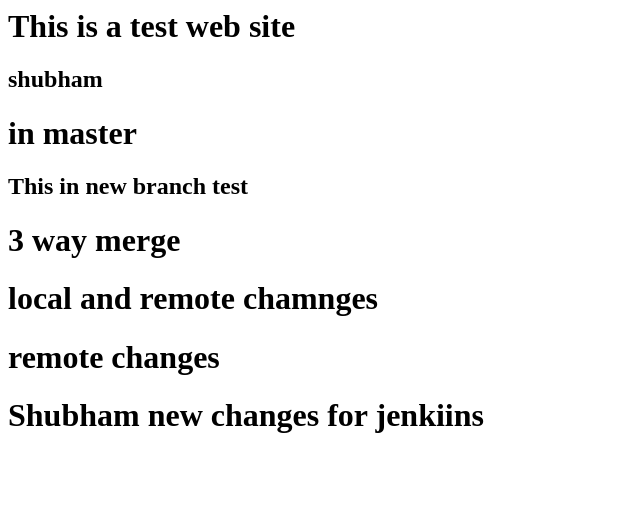
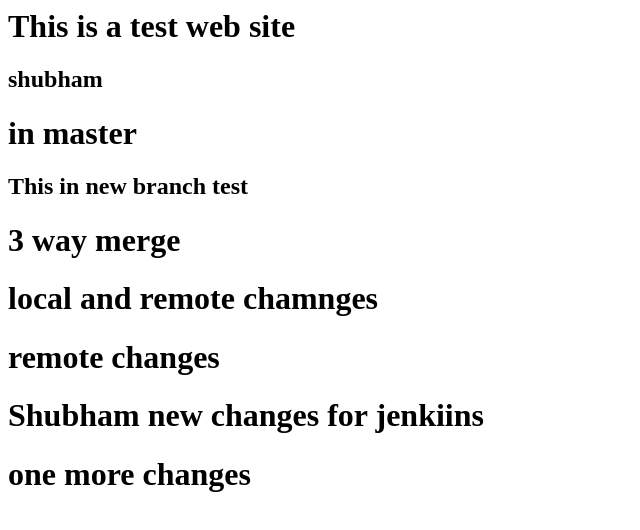
Before and after one commit to shubham0705/webtest, a plain HTML site: page index.html in a window 1280 px wide. Shown: the whole page, without its empty margins (0-640 px from the left). Drawn offline with Linux system fonts and the light colour scheme.

Commit message:
checkin for jenkins2

```diff
--- a/index.html
+++ b/index.html
@@ -6,3 +6,4 @@
 <h1>local and remote chamnges </h1>
 <h1>remote changes</h1>
 <h1>Shubham new changes for jenkiins</h1>
+<h1>one more changes </h1>
```
